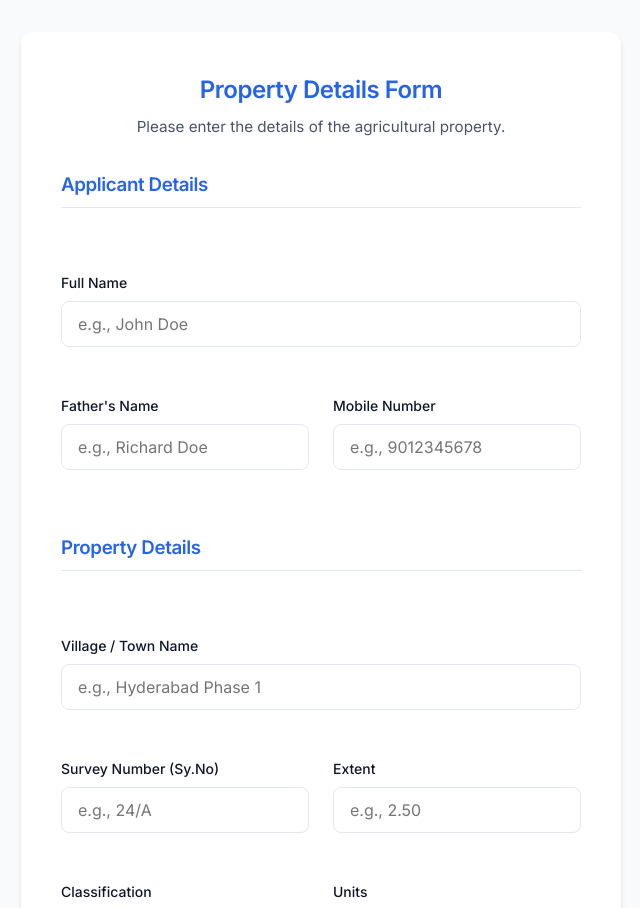
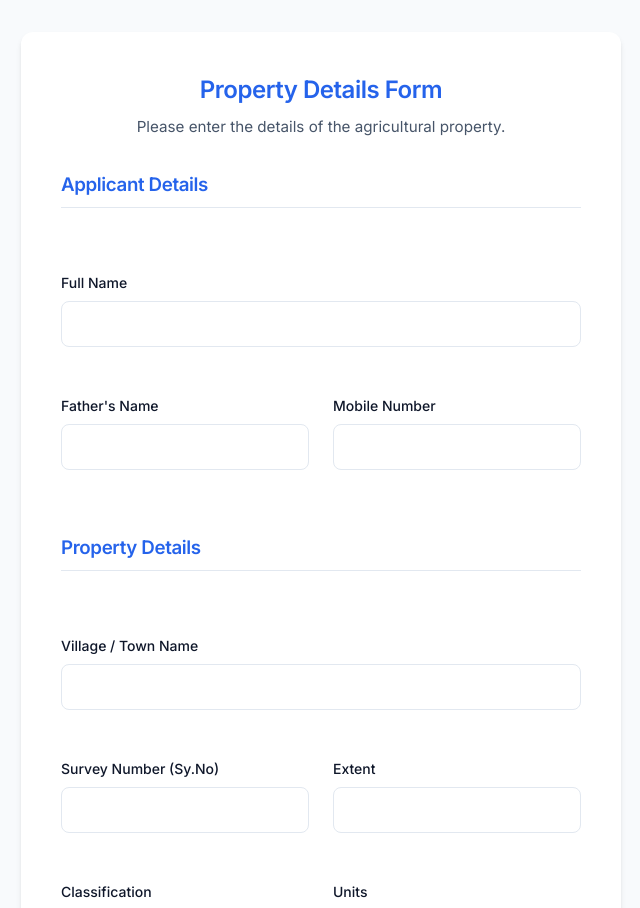
Before and after one commit to santosh9209/meeseva, a React (Vite) app in the folder client/: page / in a window 1280 px wide. Shown: the top 908 px of the page, without its empty margins (319-959 px from the left). Built offline with nearby package versions, Linux system fonts and the light colour scheme.

Commit message:
Remove placeholders

```diff
--- a/client/src/components/Form1.jsx
+++ b/client/src/components/Form1.jsx
@@ -78,7 +78,6 @@ const Form1 = () => {
                             value={formData.name}
                             onChange={handleChange}
                             required
-                            placeholder="e.g., John Doe"
                         />
                     </div>
 
@@ -92,7 +91,6 @@ const Form1 = () => {
                             value={formData.fatherName}
                             onChange={handleChange}
                             required
-                            placeholder="e.g., Richard Doe"
                         />
                     </div>
 
@@ -107,7 +105,6 @@ const Form1 = () => {
                             onChange={handleChange}
                             required
                             pattern="[0-9]{10}"
-                            placeholder="e.g., 9012345678"
                         />
                     </div>
 
@@ -125,7 +122,6 @@ const Form1 = () => {
                             value={formData.villageTown}
                             onChange={handleChange}
                             required
-                            placeholder="e.g., Hyderabad Phase 1"
                         />
                     </div>
 
@@ -139,7 +135,6 @@ const Form1 = () => {
                             value={formData.surveyNumber}
                             onChange={handleChange}
                             required
-                            placeholder="e.g., 24/A"
                         />
                     </div>
 
@@ -153,7 +148,6 @@ const Form1 = () => {
                             value={formData.extent}
                             onChange={handleChange}
                             required
-                            placeholder="e.g., 2.50"
                         />
                     </div>
 
@@ -201,7 +195,6 @@ const Form1 = () => {
                             value={formData.natureOfUse}
                             onChange={handleChange}
                             required
-                            placeholder="e.g., Cultivation, Storage"
                         />
                     </div>
 
```
